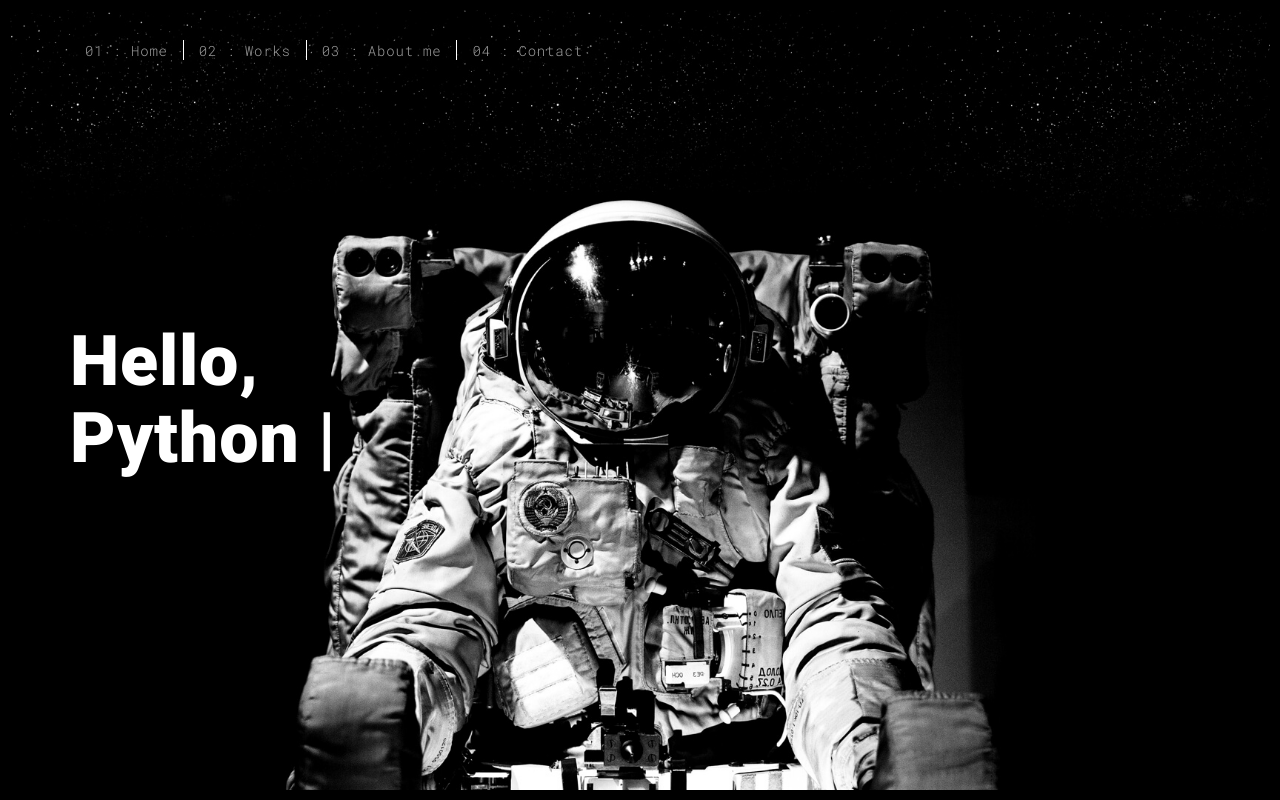
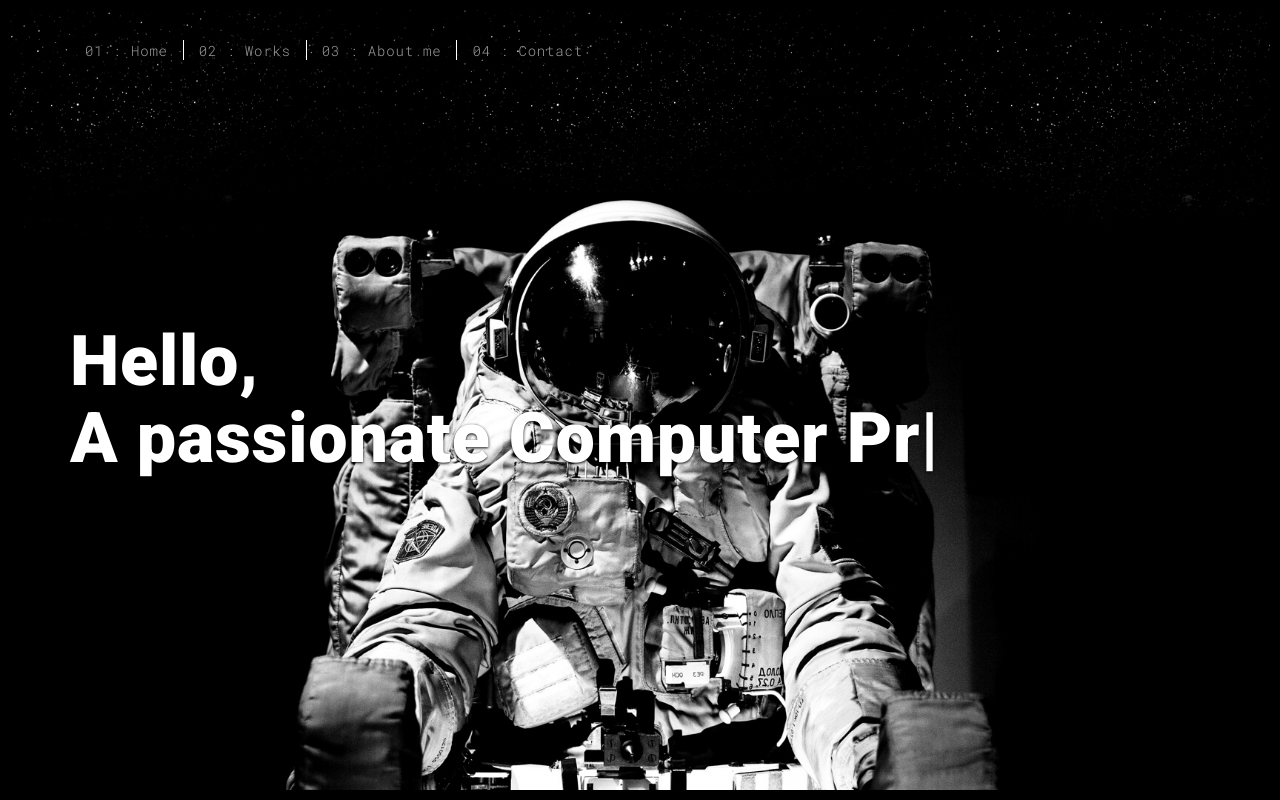
Before and after one commit to Dakota-Vikdal/portfo, a Flask app: page / in a window 1280 px wide. Run offline with Flask 3, Linux system fonts and the light colour scheme; some libraries are stand-ins or nearby versions.

Commit message:
double checking

```diff
--- a/templates/index.html
+++ b/templates/index.html
@@ -57,8 +57,8 @@
               <h1>Hello,<br>
                 <span id="typed-strings">
                   <span>I'm Dakota Vikdal</span>
-                  <span>Python Developer</span>
-                  <span>Building my brand</span>
+                  <span>A passionate Computer Programmer</span>
+                  <span>Ready to make my mark baby!</span>
                 </span>
                 <span id="typed"></span>
               </h1>
```
